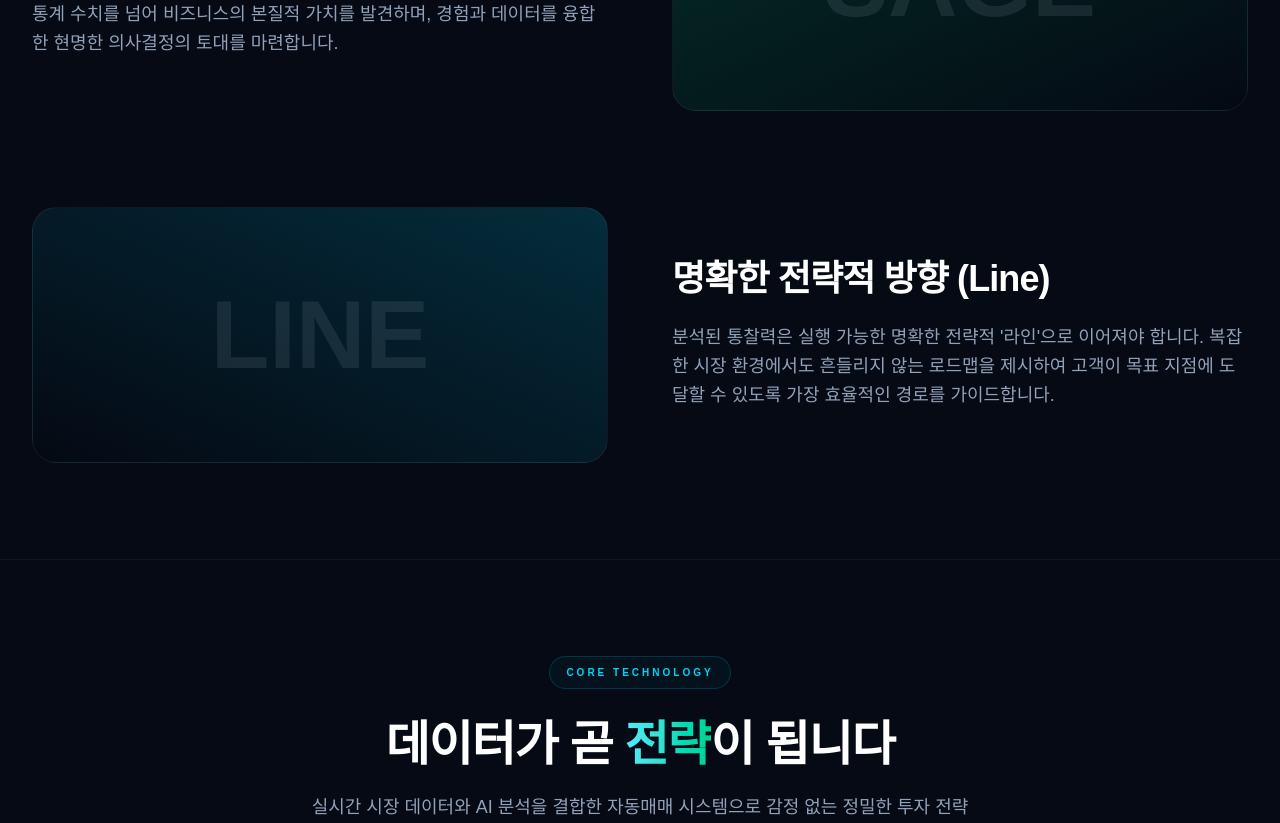
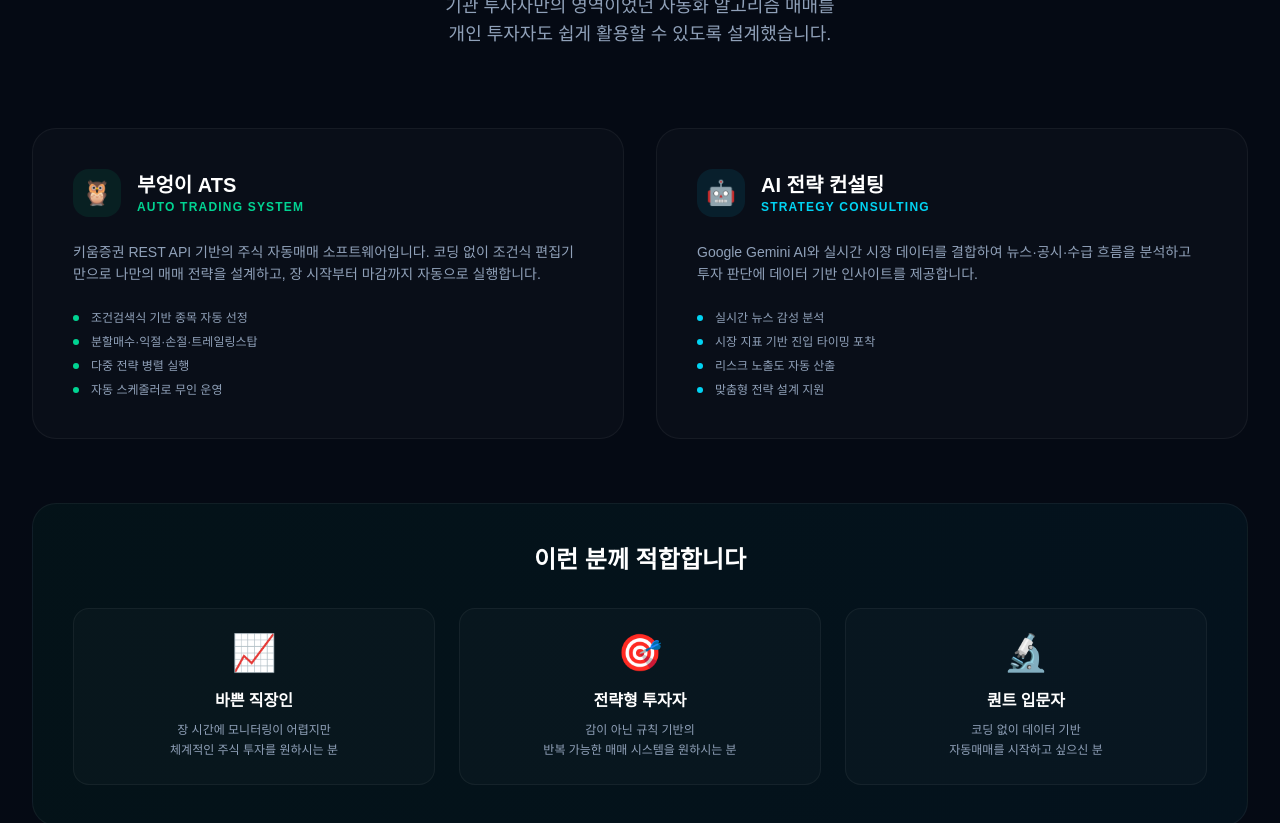
Before and after one commit to coosoodo/my-simple-next, a Next.js app: page / in a window 1280 px wide. Shown: the part 1140-1963 px from the top of the page. Built offline with nearby package versions, Linux system fonts and the light colour scheme; no server answers.

Commit message:
Add Business section and Vision anchor

```diff
--- a/src/app/page.tsx
+++ b/src/app/page.tsx
@@ -95,8 +95,91 @@ export default async function HomePage({ searchParams }: { searchParams: Promise
           </div>
         </section>
 
-        {/* 3. 브랜드 철학 (Sage & Line) 카드 */}
-        <section className="container mx-auto max-w-7xl px-8 py-24 border-t border-white/5">
+        {/* 3. Business 섹션 */}
+        <section id="business" className="container mx-auto max-w-7xl px-8 py-24 border-t border-white/5">
+          <div className="text-center mb-20">
+            <div className="inline-flex items-center space-x-2 rounded-full border border-emerald-500/20 bg-emerald-500/5 px-4 py-2 text-[10px] font-black uppercase tracking-[0.3em] text-emerald-400 mb-8">
+              <span>Our Business</span>
+            </div>
+            <h2 className="text-5xl font-black text-white tracking-tight mb-6">
+              누구나 쓸 수 있는 <span className="bg-gradient-to-r from-emerald-300 to-cyan-400 bg-clip-text text-transparent">퀀트 투자</span>
+            </h2>
+            <p className="text-lg text-slate-400 max-w-2xl mx-auto font-light">
+              기관 투자자만의 영역이었던 자동화 알고리즘 매매를 <br className="hidden md:block" />
+              개인 투자자도 쉽게 활용할 수 있도록 설계했습니다.
+            </p>
+          </div>
+
+          {/* 서비스 카드 */}
+          <div className="grid md:grid-cols-2 gap-8 mb-16">
+            <div className="rounded-3xl border border-white/5 bg-white/[0.02] p-10 hover:border-emerald-500/20 transition-all duration-300">
+              <div className="flex items-center gap-4 mb-6">
+                <div className="h-12 w-12 rounded-2xl bg-emerald-500/10 flex items-center justify-center text-2xl">🦉</div>
+                <div>
+                  <h3 className="text-xl font-black text-white">부엉이 ATS</h3>
+                  <p className="text-xs text-emerald-400 font-bold uppercase tracking-widest">Auto Trading System</p>
+                </div>
+              </div>
+              <p className="text-sm text-slate-400 leading-relaxed font-light mb-6">
+                키움증권 REST API 기반의 주식 자동매매 소프트웨어입니다.
+                코딩 없이 조건식 편집기만으로 나만의 매매 전략을 설계하고,
+                장 시작부터 마감까지 자동으로 실행합니다.
+              </p>
+              <ul className="space-y-2">
+                {['조건검색식 기반 종목 자동 선정', '분할매수·익절·손절·트레일링스탑', '다중 전략 병렬 실행', '자동 스케줄러로 무인 운영'].map(f => (
+                  <li key={f} className="flex items-center gap-3 text-xs text-slate-400">
+                    <span className="h-1.5 w-1.5 rounded-full bg-emerald-400 flex-shrink-0" />
+                    {f}
+                  </li>
+                ))}
+              </ul>
+            </div>
+
+            <div className="rounded-3xl border border-white/5 bg-white/[0.02] p-10 hover:border-cyan-500/20 transition-all duration-300">
+              <div className="flex items-center gap-4 mb-6">
+                <div className="h-12 w-12 rounded-2xl bg-cyan-500/10 flex items-center justify-center text-2xl">🤖</div>
+                <div>
+                  <h3 className="text-xl font-black text-white">AI 전략 컨설팅</h3>
+                  <p className="text-xs text-cyan-400 font-bold uppercase tracking-widest">Strategy Consulting</p>
+                </div>
+              </div>
+              <p className="text-sm text-slate-400 leading-relaxed font-light mb-6">
+                Google Gemini AI와 실시간 시장 데이터를 결합하여
+                뉴스·공시·수급 흐름을 분석하고 투자 판단에
+                데이터 기반 인사이트를 제공합니다.
+              </p>
+              <ul className="space-y-2">
+                {['실시간 뉴스 감성 분석', '시장 지표 기반 진입 타이밍 포착', '리스크 노출도 자동 산출', '맞춤형 전략 설계 지원'].map(f => (
+                  <li key={f} className="flex items-center gap-3 text-xs text-slate-400">
+                    <span className="h-1.5 w-1.5 rounded-full bg-cyan-400 flex-shrink-0" />
+                    {f}
+                  </li>
+                ))}
+              </ul>
+            </div>
+          </div>
+
+          {/* 대상 고객 */}
+          <div className="rounded-3xl border border-white/5 bg-gradient-to-r from-emerald-500/5 to-cyan-500/5 p-10">
+            <h3 className="text-2xl font-black text-white mb-8 text-center">이런 분께 적합합니다</h3>
+            <div className="grid md:grid-cols-3 gap-6">
+              {[
+                ['📈', '바쁜 직장인', '장 시간에 모니터링이 어렵지만\n체계적인 주식 투자를 원하시는 분'],
+                ['🎯', '전략형 투자자', '감이 아닌 규칙 기반의\n반복 가능한 매매 시스템을 원하시는 분'],
+                ['🔬', '퀀트 입문자', '코딩 없이 데이터 기반\n자동매매를 시작하고 싶으신 분'],
+              ].map(([emoji, title, desc]) => (
+                <div key={title} className="text-center p-6 rounded-2xl bg-white/[0.02] border border-white/5">
+                  <div className="text-4xl mb-4">{emoji}</div>
+                  <h4 className="text-base font-black text-white mb-2">{title}</h4>
+                  <p className="text-xs text-slate-400 font-light leading-relaxed whitespace-pre-line">{desc}</p>
+                </div>
+              ))}
+            </div>
+          </div>
+        </section>
+
+        {/* 4. 브랜드 철학 (Sage & Line) 카드 */}
+        <section id="vision" className="container mx-auto max-w-7xl px-8 py-24 border-t border-white/5">
           <div className="grid md:grid-cols-2 gap-16 items-center mb-24">
             <div>
               <h2 className="text-4xl font-black text-white mb-6 tracking-tight">지혜로운 데이터 분석 (Sage)</h2>
```
